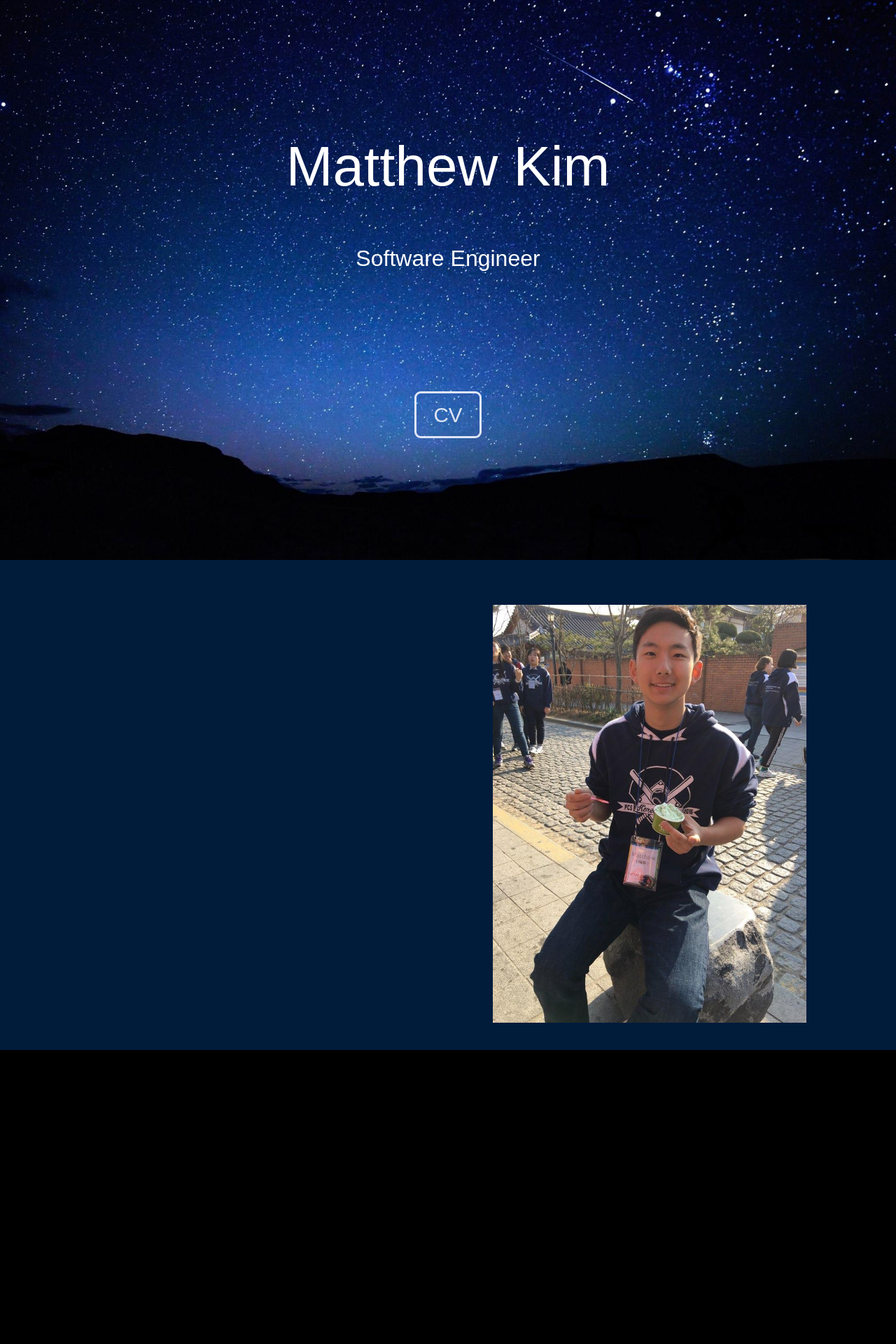
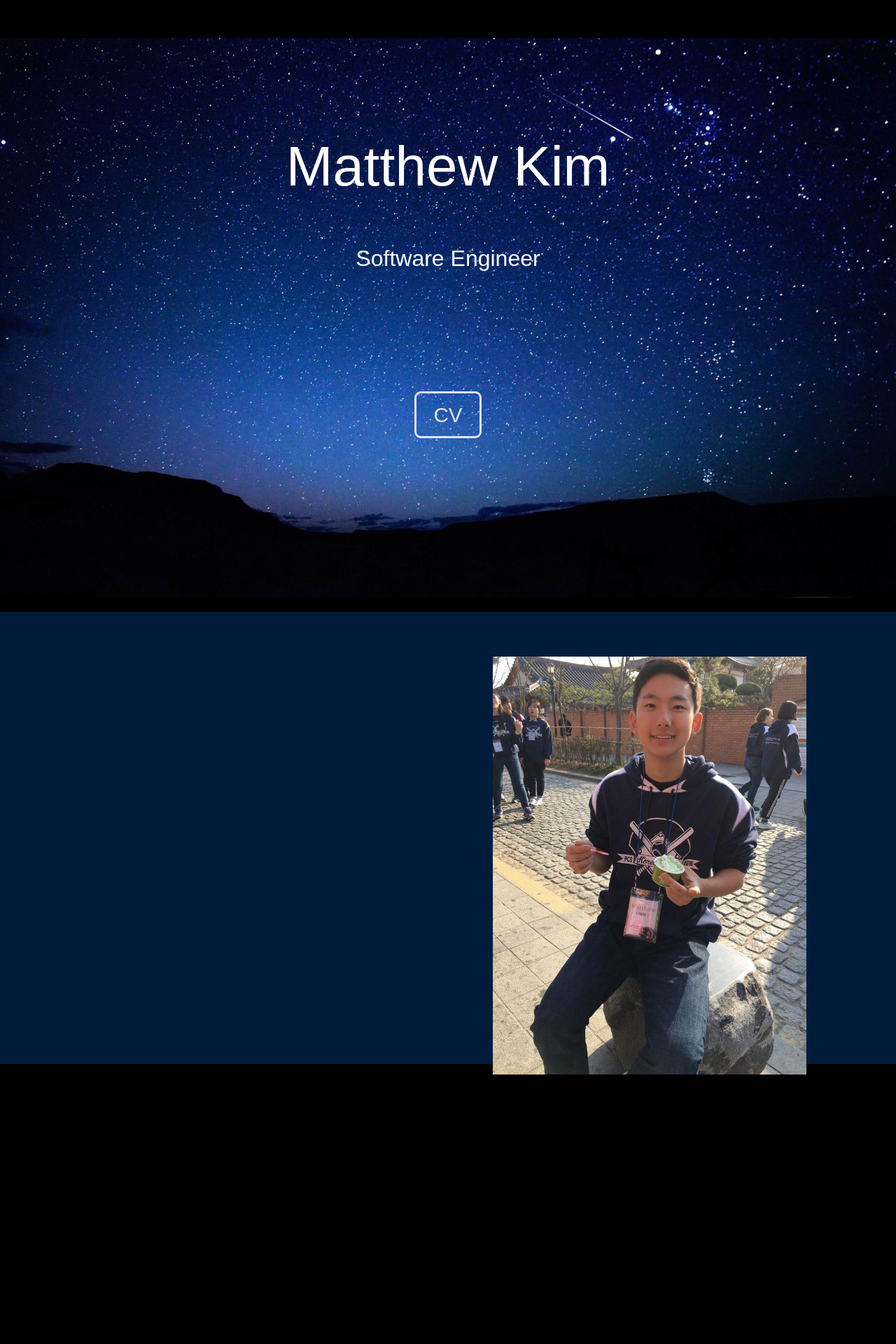
Before and after one commit to matthewsmkim1/matthewsmkim1.github.io, a PHP site: page /?action=1 in a window 1280 px wide. Shown: the top 1920 px of the page at 70% size. Run offline with PHP 8.4, Linux system fonts and the light colour scheme; data that the repository does not hold is empty; some libraries are stand-ins or nearby versions; grey boxes are pictures that could not be loaded.

Commit message:
deleted overflow hidden

```diff
--- a/css/main.css
+++ b/css/main.css
@@ -249,7 +249,7 @@ section {
 }
 
 main {
-	overflow-x: hidden;
+	/*overflow-x: hidden;*/
 }
 
 .bcg {
@@ -350,7 +350,7 @@ main {
 	width: 100%;
 	height: 100%;
 
-	overflow: hidden;
+	/*overflow: hidden;*/
    font-weight: lighter;
 	/*position: relative; */
 }
```
